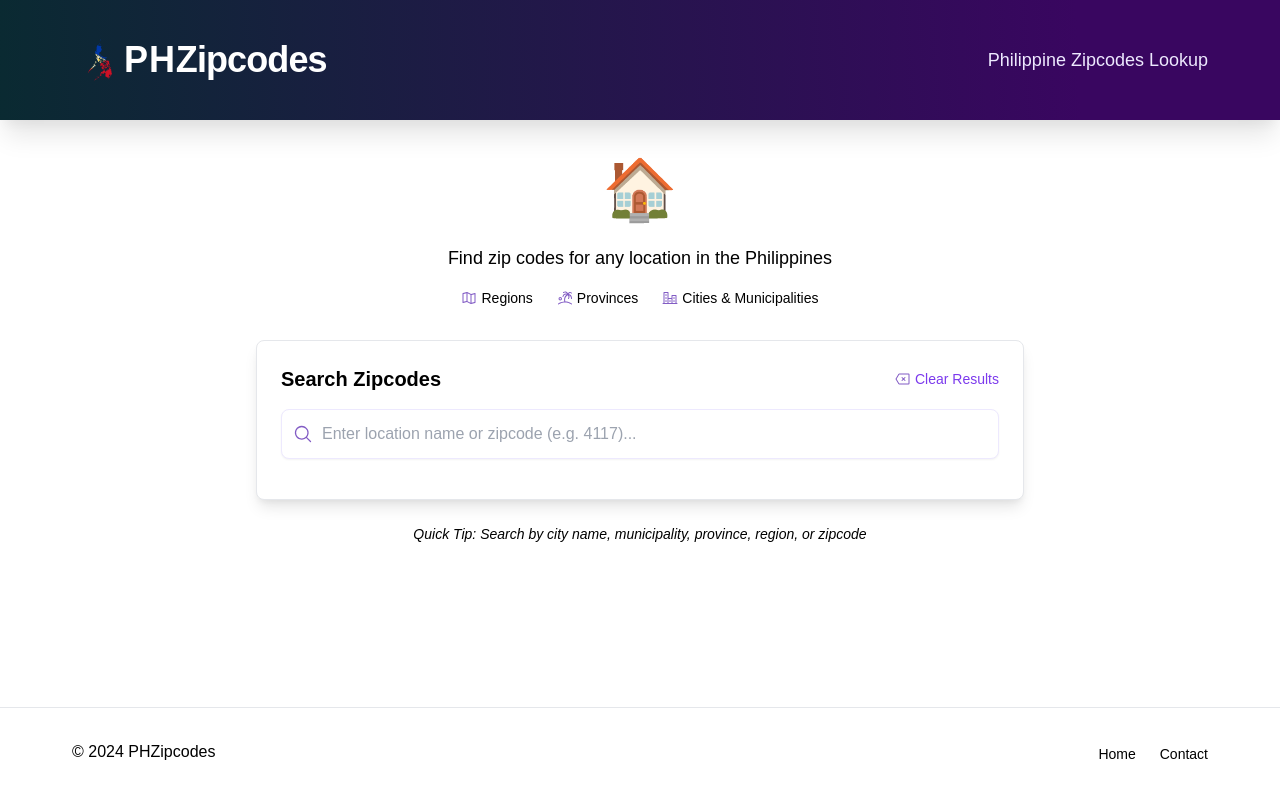
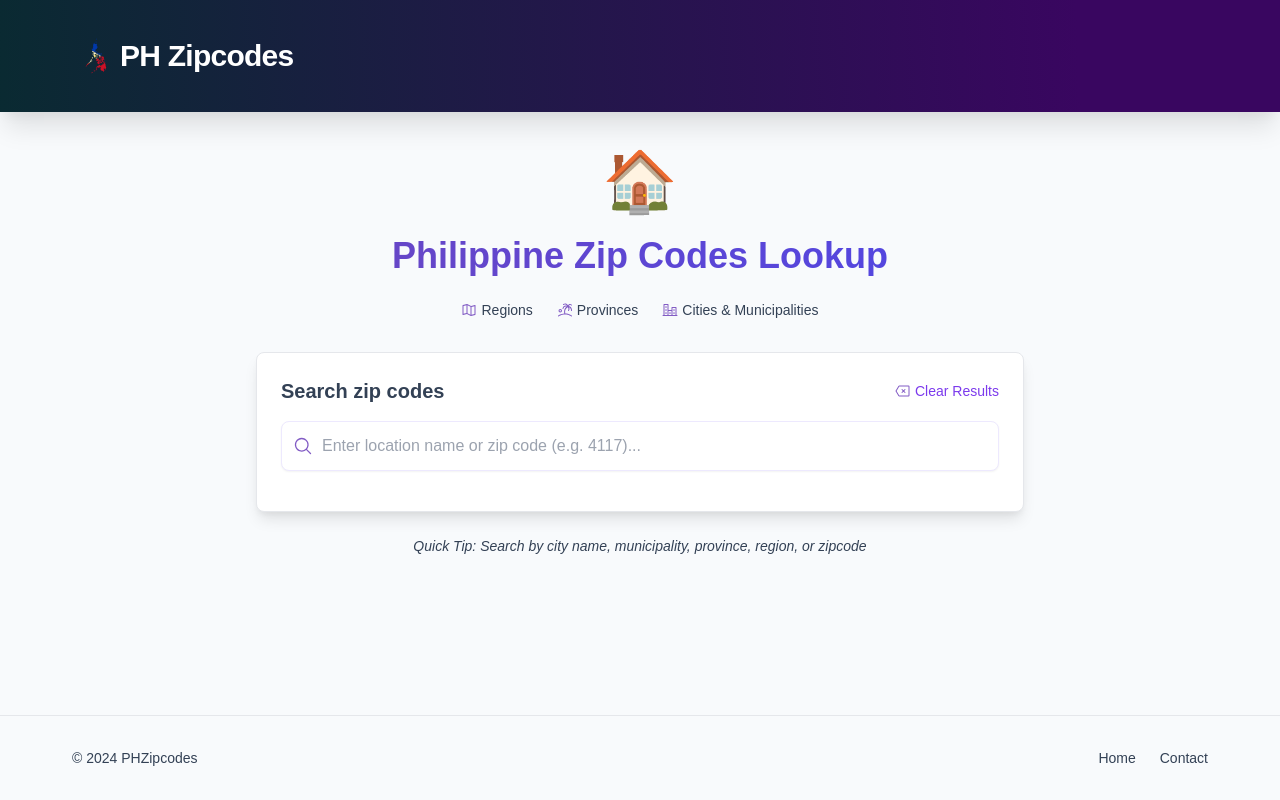
Before and after one commit to jayson-panganiban/phzipcodes-web, a FastAPI app: page / in a window 1280 px wide. Run offline with FastAPI, Linux system fonts and the light colour scheme; some libraries are stand-ins or nearby versions.

Commit message:
✨ style: apply html formatting

```diff
--- a/static/css/styles.css
+++ b/static/css/styles.css
@@ -1,3 +1,8 @@
+:root {
+    --bg-primary: #f8fafc;  /* slate-50 */
+    --text-primary: #334155; /* slate-700 */
+}
+
 body {
     font-family: "Manrope", sans-serif;
     background-color: var(--bg-primary);
@@ -20,10 +25,6 @@ body {
     .container {
         padding: 1rem;
     }
-
-    .nav-title {
-        font-size: 1.5rem;
-    }
 }
 
 @media (min-width: 641px) and (max-width: 1024px) {
--- a/templates/base.html
+++ b/templates/base.html
@@ -1,10 +1,12 @@
 <!DOCTYPE html>
 <html lang="en" class="scroll-smooth">
+
 <head>
     <meta charset="UTF-8" />
-        <meta http-equiv="Content-Type" content="text/html; charset=UTF-8" />
+
     <meta name="viewport" content="width=device-width, initial-scale=1.0" />
     <link rel="icon" type="image/x-icon" href="/static/favicon.ico">
+    <link rel="apple-touch-icon" href="/static/icons/icon-192x192.png">
 
     <!-- Primary Meta Tags -->
     <meta name="title" content="Philippine Zipcodes - Find Postal Codes">
@@ -16,8 +18,7 @@
     <!-- Open Graph / Facebook -->
     <meta property="og:type" content="website">
     <meta property="og:url" content="https://phzipcodes.com/">
-        <meta property="og:title"
-            content="Philippine Zipcodes - Find Postal Codes">
+    <meta property="og:title" content="Philippine Zipcodes - Find Postal Codes">
     <meta property="og:description"
         content="Find postal codes for any location in the Philippines. Search by city, municipality, province, or region.">
     <meta property="og:image" content="/static/images/og-image.png">
@@ -25,91 +26,73 @@
     <!-- Twitter -->
     <meta property="twitter:card" content="summary_large_image">
     <meta property="twitter:url" content="https://phzipcodes.com/">
-        <meta property="twitter:title"
-            content="Philippine Zipcodes - Find Postal Codes">
+    <meta property="twitter:title" content="Philippine Zipcodes - Find Postal Codes">
     <meta property="twitter:description"
         content="Find postal codes for any location in the Philippines. Search by city, municipality, province, or region.">
     <meta property="twitter:image" content="/static/images/og-image.png">
 
     <title>{% block title %}Philippine Zipcodes{% endblock %}</title>
-        <script src="https://unpkg.com/htmx.org@1.9.6"></script>
-        <link
-            href="https://cdn.jsdelivr.net/npm/tailwindcss@2.2.19/dist/tailwind.min.css"
-            rel="stylesheet" />
-        <link rel="stylesheet"
-            href="https://fonts.googleapis.com/css2?family=Inter:wght@400;500;600;700&display=swap" />
-        <link rel="stylesheet" href="/static/css/styles.css" />
+
+    <!-- Preload Critical Resources -->
+    <link rel="preconnect" href="https://fonts.googleapis.com">
+    <link rel="preload" as="style" href="/static/css/styles.css">
+
+    <!-- Scripts and Styles -->
+    <script src="https://unpkg.com/htmx.org@1.9.6" defer></script>
+    <link href="https://cdn.jsdelivr.net/npm/tailwindcss@2.2.19/dist/tailwind.min.css" rel="stylesheet">
+    <link rel="stylesheet" href="https://fonts.googleapis.com/css2?family=Inter:wght@400;500;600;700&display=swap">
+    <link rel="stylesheet" href="/static/css/styles.css">
     {% block head %}{% endblock %}
 </head>
 
 <body class="bg-slate-50 min-h-screen flex flex-col">
-        <nav
-            class="bg-gradient-to-r from-purple-900 via-purple-800 to-indigo-900 text-white shadow-lg relative overflow-hidden transition-all duration-300 hover:shadow-xl"
+    <header class="sticky top-0 z-50">
+        <nav class="bg-gradient-to-r from-purple-900 via-purple-800 to-indigo-900 text-white shadow-lg relative overflow-hidden transition-all duration-300 hover:shadow-xl"
             style="background: linear-gradient(87.54deg, #062d2e -6.8%, #390660 84.14%)">
-            <div class="container mx-auto px-3 sm:px-4 py-2 sm:py-4 relative">
+            <div class="container mx-auto relative">
                 <div class="flex items-center justify-between">
-                    <h1
-                        class="nav-title text-2xl sm:text-3xl md:text-4xl font-bold tracking-tight cursor-pointer flex items-center transition-transform duration-300 hover:scale-105"
-                        onclick="window.location.href='/'">
-                        <span class="text-white flex items-center group">
+                    <a href="/" class="flex items-center group transition-transform duration-300 hover:scale-105">
                         <img src="/static/icons/philippines.svg"
-                                class="w-10 h-10 sm:w-12 sm:h-12 md:w-14 md:h-14 transition-all duration-300 group-hover:scale-110 filter-white"
+                            class="w-10 h-10 sm:w-12 sm:h-12 transition-all duration-300 group-hover:scale-110 filter-white"
                             alt="Philippines">
-                            <span
-                                class="font-bold tracking-wide -ml-1 group-hover:text-purple-200">PH</span>
-                        </span>
-                        <span
-                            class="text-white relative group transition-all duration-300">
-                            Zipcodes
+                        <span class="text-white relative group text-2xl sm:text-3xl font-bold tracking-tight">
+                            PH Zipcodes
                             <span
                                 class="absolute -bottom-1 left-0 w-full h-0.5 bg-gradient-to-r from-white to-transparent transform origin-left transition-all duration-300 scale-x-0 group-hover:scale-x-100"></span>
                         </span>
-                    </h1>
-                    <p
-                        class="hidden text-xs sm:text-sm md:block md:text-base lg:text-lg text-purple-100 font-medium hover:text-white transition-colors">
-                        Philippine Zipcodes Lookup
-                    </p>
+                    </a>
                 </div>
             </div>
         </nav>
+    </header>
 
-        <!-- Main Content -->
-        <main
-            class="container mx-auto px-3 sm:px-4 py-4 sm:py-6 md:py-8 lg:py-12 flex-grow">
-            <div class="max-w-4xl mx-auto">{% block content %}{% endblock
-                %}</div>
+    <main class="container mx-auto px-4 py-6 lg:py-8 flex-grow">
+        <div class="max-w-4xl mx-auto">
+            {% block content %}{% endblock %}
+        </div>
     </main>
 
-        <!-- Footer -->
-        <footer
-            class="bg-gradient-to-r from-slate-50 to-purple-50 border-t border-slate-200 mt-auto transition-all duration-300 hover:bg-gradient-to-r hover:from-purple-50 hover:to-slate-50">
-            <div class="container mx-auto px-3 sm:px-4 py-4 sm:py-6 md:py-8">
-                <div
-                    class="flex flex-col sm:flex-row justify-between items-center">
-                    <div class="mb-4 sm:mb-0">
-                        <div
-                            class="text-slate-700 text-sm sm:text-base font-medium mb-1 hover:text-purple-600 transition-colors">
+    <footer class="bg-gradient-to-r from-slate-50 to-purple-50 border-t border-slate-200">
+        <div class="container mx-auto px-4 py-6">
+            <div class="flex items-center justify-between">
+                <div class="text-slate-700 text-sm font-medium hover:text-purple-600 transition-colors">
                     &copy; 2024 PHZipcodes
                 </div>
-                    </div>
-                    <div class="flex space-x-4 sm:space-x-6">
+                <nav class="flex space-x-6">
                     <a href="/"
-                            class="text-xs sm:text-sm text-slate-600 hover:text-purple-700 transition-all duration-300 transform hover:translate-x-1">Home</a>
+                        class="text-sm text-slate-600 hover:text-purple-700 transition-all duration-300 transform hover:translate-x-1">Home</a>
                     <a href="/contact"
-                            class="text-xs sm:text-sm text-slate-600 hover:text-purple-700 transition-all duration-300 transform hover:translate-x-1">Contact</a>
-                    </div>
+                        class="text-sm text-slate-600 hover:text-purple-700 transition-all duration-300 transform hover:translate-x-1">Contact</a>
+                </nav>
             </div>
         </div>
     </footer>
 
-        <!-- Back to Top Button -->
     <button id="backToTop"
         class="fixed bottom-4 right-4 bg-purple-600 text-white p-2 rounded-full shadow-lg opacity-0 invisible transition-all duration-300 hover:bg-purple-700 hover:scale-110 focus:outline-none"
         onclick="window.scrollTo({top: 0, behavior: 'smooth'})">
-            <svg class="w-6 h-6" fill="none" stroke="currentColor"
-                viewBox="0 0 24 24">
-                <path stroke-linecap="round" stroke-linejoin="round"
-                    stroke-width="2" d="M5 10l7-7m0 0l7 7m-7-7v18" />
+        <svg class="w-6 h-6" fill="none" stroke="currentColor" viewBox="0 0 24 24">
+            <path stroke-linecap="round" stroke-linejoin="round" stroke-width="2" d="M5 10l7-7m0 0l7 7m-7-7v18" />
         </svg>
     </button>
 
--- a/templates/components/search.html
+++ b/templates/components/search.html
@@ -1,35 +1,25 @@
 <div class="search-wrapper">
     <div class="flex justify-between items-center mb-4">
-        <h2
-            class="text-xl font-semibold text-slate-800 transition-colors hover:text-purple-600">Search
-            Zipcodes</h2>
+        <h2 class="text-xl font-semibold text-slate-800 transition-colors hover:text-purple-600">Search zip codes</h2>
         <button
             class="text-sm text-purple-600 hover:text-purple-800 focus:outline-none transition-all duration-300 flex items-center hover:scale-105"
-            hx-get="/search" hx-target="#results" hx-trigger="click"
-            hx-swap="innerHTML"
+            hx-get="/search" hx-target="#results" hx-trigger="click" hx-swap="innerHTML"
             onclick="document.querySelector('input[name=q]').value = ''">
-            <img src="/static/icons/backspace.svg"
-                class="w-4 h-4 mr-1 filter-purple">
+            <img src="/static/icons/backspace.svg" class="w-4 h-4 mr-1 filter-purple">
             Clear Results
         </button>
     </div>
+
     <div class="relative group">
-        <!-- Search Icon -->
-        <div
-            class="absolute inset-y-0 left-0 pl-3 flex items-center pointer-events-none">
-            <img src="/static/icons/magnifying-glass.svg"
-                class="h-5 w-5 text-purple-400 filter-purple" alt="Search" />
+        <div class="absolute inset-y-0 left-0 pl-3 flex items-center pointer-events-none">
+            <img src="/static/icons/magnifying-glass.svg" class="h-5 w-5 text-purple-400 filter-purple" alt="Search" />
         </div>
-        <!-- Search Input -->
-        <input type="search" name="q"
-            placeholder="Enter location name or zipcode (e.g. 4117)..."
-            class="w-full pl-10 pr-4 py-3 rounded-lg border border-purple-100 focus:border-purple-500
-                focus:ring-2 focus:ring-purple-200 focus:outline-none transition-all duration-300
-                shadow-sm hover:shadow-md bg-white placeholder-slate-400 hover:border-purple-300"
-            hx-get="/search"
-            hx-trigger="keyup changed delay:300ms" hx-target="#results"
-            hx-swap="innerHTML"
+        <input type="search" name="q" placeholder="Enter location name or zip code (e.g. 4117)..." class="w-full pl-10 pr-4 py-3 rounded-lg border border-purple-100 focus:border-purple-500
+                      focus:ring-2 focus:ring-purple-200 focus:outline-none transition-all duration-300
+                      shadow-sm hover:shadow-md bg-white placeholder-slate-400 hover:border-purple-300"
+            hx-get="/search" hx-trigger="keyup changed delay:300ms" hx-target="#results" hx-swap="innerHTML"
             hx-indicator="#search-indicator" />
     </div>
+
     <div id="results" class="mt-4 space-y-4 transition-all duration-300"></div>
 </div>
--- a/templates/index.html
+++ b/templates/index.html
@@ -1,47 +1,46 @@
-{% extends "base.html" %} {% block content %}
+{% extends "base.html" %}
+
+{% block content %}
 <div class="max-w-3xl mx-auto">
     <!-- Welcome Section -->
     <div class="text-center mt-2 mb-8 transition-all duration-300">
         <div class="text-6xl mb-6">🏠</div>
-        <p
-            class="text-slate-600 text-lg hover:text-purple-600 transition-colors">
-            Find zip codes for any location in the Philippines
-        </p>
-        <div class="flex justify-center space-x-6 mt-4">
+        <h1 class="welcome-title text-2xl sm:text-3xl lg:text-4xl font-bold mb-4">
+            Philippine Zip Codes Lookup
+        </h1>
+
+        <div class="flex justify-center space-x-6 mt-6">
             <a href="/regions"
                 class="text-sm text-slate-500 hover:text-purple-600 transition-all duration-300 flex items-center transform hover:translate-x-1">
                 <img src="/static/icons/map-trifold.svg"
-                    class="w-4 h-4 mr-1 filter-purple transition-transform hover:scale-110"
-                    alt="Regions">
+                    class="w-4 h-4 mr-1 filter-purple transition-transform hover:scale-110" alt="Regions">
                 Regions
             </a>
             <a href="/provinces"
                 class="text-sm text-slate-500 hover:text-purple-600 transition-all duration-300 flex items-center transform hover:translate-x-1">
                 <img src="/static/icons/island.svg"
-                    class="w-4 h-4 mr-1 filter-purple transition-transform hover:scale-110"
-                    alt="Provinces">
+                    class="w-4 h-4 mr-1 filter-purple transition-transform hover:scale-110" alt="Provinces">
                 Provinces
             </a>
             <a href="/municipalities"
                 class="text-sm text-slate-500 hover:text-purple-600 transition-all duration-300 flex items-center transform hover:translate-x-1">
                 <img src="/static/icons/city.svg"
-                    class="w-4 h-4 mr-1 filter-purple transition-transform hover:scale-110"
-                    alt="Municipalities">
+                    class="w-4 h-4 mr-1 filter-purple transition-transform hover:scale-110" alt="Municipalities">
                 Cities & Municipalities
             </a>
         </div>
     </div>
+
     <!-- Search Box -->
     <div
         class="bg-white rounded-lg shadow-lg p-6 border border-slate-100 hover:shadow-xl transition-all duration-300 hover:border-purple-200">
         {% include "components/search.html" %}
     </div>
+
     <!-- Quick Tips -->
     <div class="mt-6 text-center">
-        <p
-            class="text-sm text-slate-500 italic hover:text-purple-600 transition-colors cursor-help">
-            Quick Tip: Search by city name, municipality, province, region, or
-            zipcode
+        <p class="text-sm text-slate-500 italic hover:text-purple-600 transition-colors cursor-help">
+            Quick Tip: Search by city name, municipality, province, region, or zipcode
         </p>
     </div>
 </div>
```
Also changed, not shown: templates/components/municipalities_grid.html (+8 -17 lines), templates/components/provinces_grid.html (+8 -16 lines), templates/components/regions_grid.html (+8 -17 lines), templates/components/results.html (+12 -15 lines), templates/contact.html (+3 -6 lines), templates/municipalities.html (+16 -30 lines), templates/provinces.html (+16 -32 lines), templates/regions.html (+10 -20 lines). Lines whose indentation alone changed are shown as unchanged.
